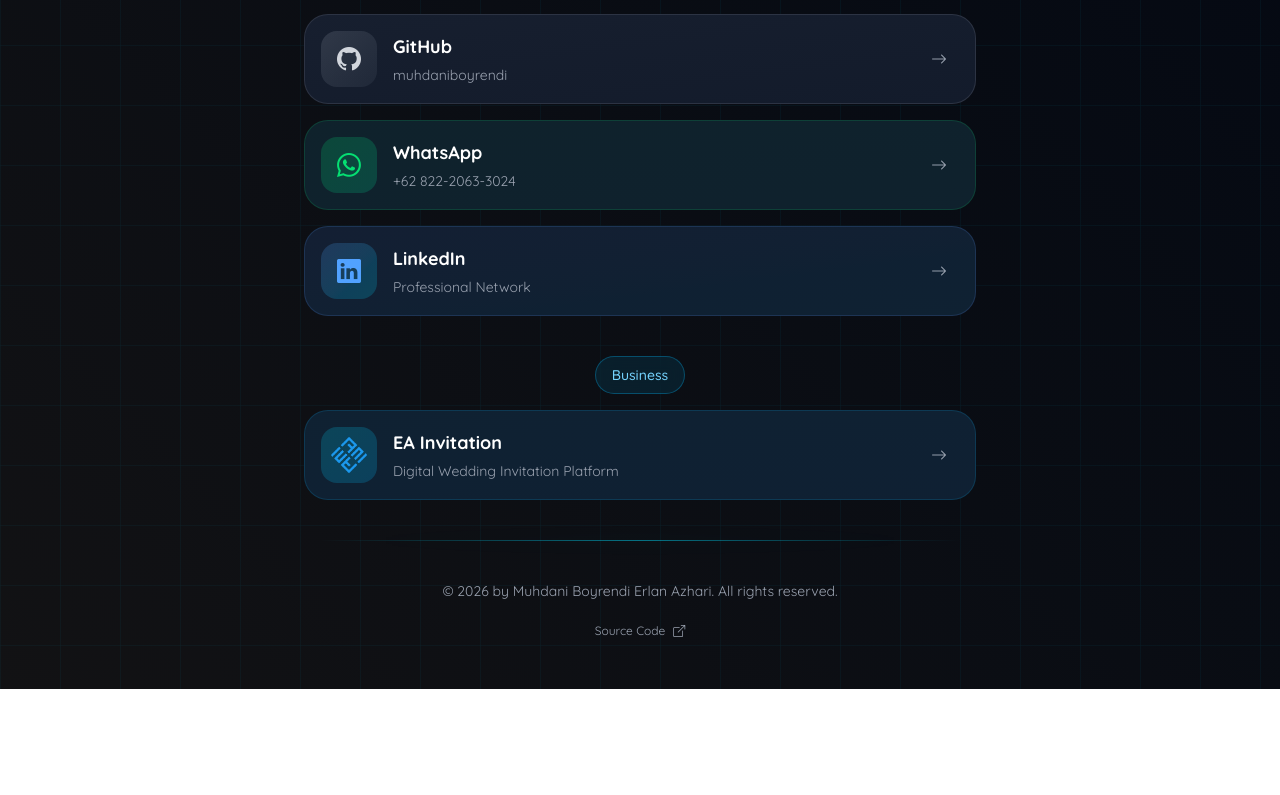
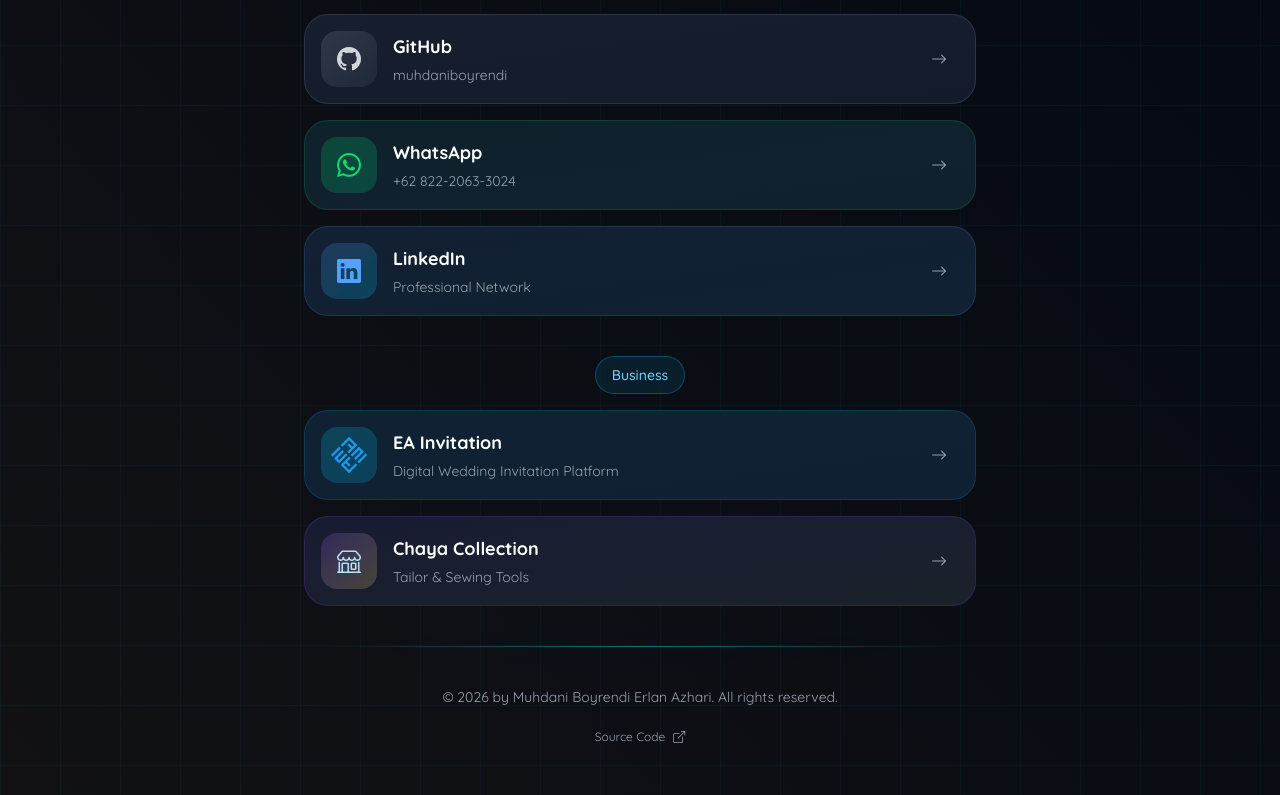
Before and after one commit to muhdaniboyrendi/links-erlan-azr, a Nuxt app: page / in a window 1280 px wide. Shown: the part 615-1410 px from the top of the page. Before the commit the page ends 1304 px from the top, so only its background shows below. Built offline with nearby package versions, Linux system fonts and the light colour scheme; a web font is replaced by a local one.

Commit message:
feat: add Chaya Collection business link

```diff
--- a/app/components/socials/Index.vue
+++ b/app/components/socials/Index.vue
@@ -3,7 +3,7 @@
   <div class="w-full max-w-2xl mx-auto mb-8 md:mb-10">
     <!-- Social Links -->
     <div class="grid gap-3 md:gap-4 mb-8 md:mb-10">
-      <!-- Business Badge -->
+      <!-- Badge -->
       <div class="text-center">
         <div
           class="inline-flex items-center gap-2 px-4 py-2 rounded-full border border-sky-400/30 bg-sky-400/10 backdrop-blur-sm"
@@ -152,6 +152,18 @@
             ></div>
           </div>
         </a>
+
+        <SocialsSocialCard
+          href="https://chaya-collection.netlify.app"
+          icon="bi-shop"
+          title="Chaya Collection"
+          description="Tailor & Sewing Tools"
+          icon-bg="bg-gradient-to-br from-[#A855F7]/20 to-[#FFD93D]/20"
+          icon-color="text-[#B4E4FF]"
+          border-color="border-[#A855F7]/20 hover:border-[#A855F7]/50 hover:shadow-[0_0_40px_rgba(180,228,255,0.3)]"
+          gradient-bg="bg-gradient-to-br from-[#A855F7]/5 to-[#FFD93D]/5"
+          title-hover="group-hover:text-transparent group-hover:bg-gradient-to-r group-hover:from-[#B4E4FF] group-hover:to-[#A855F7] group-hover:bg-clip-text"
+        />
       </div>
     </div>
   </div>
```
Also changed, not shown: public/chaya-collection-logo.png (added).
